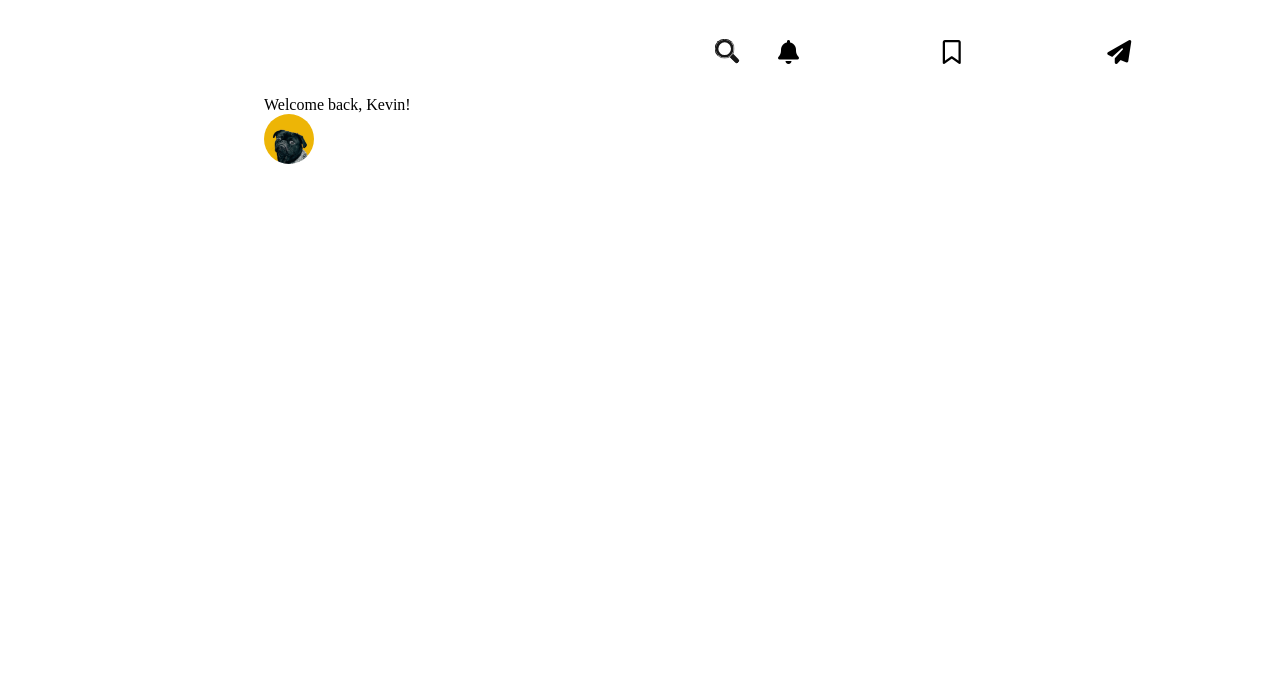
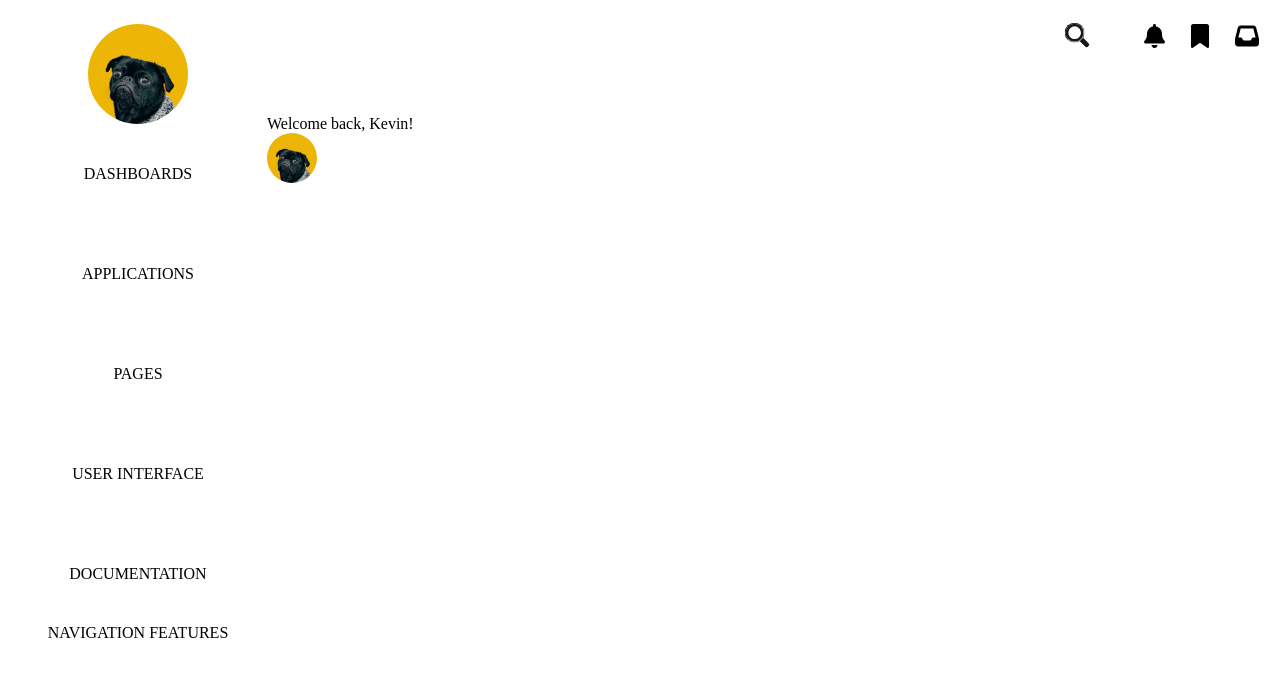
Before and after one commit to kevinkip/Admin-Dashboard, a website: page index.html in a window 1280 px wide. Drawn offline with Linux system fonts and the light colour scheme.

Commit message:
added side panel

```diff
--- a/index.html
+++ b/index.html
@@ -12,18 +12,24 @@
     <div class="container">
         <div class="header">
             <div class="top">
-                <div>
+                <!-- <div>
                     <form action="" class="search-bar">
                         <input type="search" name="search" pattern=".*\S.*" required>
                         <button class="search-btn" type="submit">
                             <span>Search</span>
                         </button>
                     </form>
-                </div>
+                </div> -->
                 <div class="notifications">
+                    <form action="" class="search-bar">
+                        <input type="search" name="search" pattern=".*\S.*" required>
+                        <button class="search-btn" type="submit">
+                            <span>Search</span>
+                        </button>
+                    </form>
                     <i class="fa fa-solid fa-bell fa-xl"></i>
-                    <i class="fa fa-sharp fa-regular fa-bookmark fa-xl"></i>
-                    <i class="fa fa-duotone fa-paper-plane fa-xl"></i>
+                    <i class="fa fa-sharp fa-solid fa-bookmark fa-xl"></i>
+                    <i class="fa fa-sharp fa-inbox fa-xl"></i>
                 </div>
             </div>
             <div class="bottom">
@@ -34,7 +40,15 @@
             </div>
         </div>
         <div class="sidebar">
-            <div class="logo"></div>
+            <div class="picture">
+                <div class="logo"></div>
+            </div>
+            <div class="side-content">DASHBOARDS</div>
+            <div class="side-content">APPLICATIONS</div>
+            <div class="side-content">PAGES</div>
+            <div class="side-content">USER INTERFACE</div>
+            <div class="side-content">DOCUMENTATION</div>
+            <div class="side-content">NAVIGATION FEATURES</div>
         </div>
         <div class="main-content">
 
--- a/styles.css
+++ b/styles.css
@@ -13,7 +13,9 @@
 .container{
     display: grid;
     grid-template-columns: 1fr 4fr;
+    grid-template-rows: repeat(3, 1fr);
     gap: 4px;
+    margin: 5px;
 }
 
 .header{
@@ -22,18 +24,63 @@
     grid-template-rows: repeat(2, 1fr);
 }
 
+.sidebar{
+    display: grid;
+    justify-content: center;
+    align-items: center;
+    grid-column: 1/2;
+    grid-row: 1/4;
+    grid-template-rows: repeat(6, 1fr);
+    margin: 1em;
+}
+
+.logo{
+    display: flex;
+    justify-content: center;
+    align-items: center;
+    background-image: url(./views/charlesdeluvio-Mv9hjnEUHR4-unsplash.jpg);
+    background-size: 100%;
+    background-repeat: no-repeat;
+    background-position: center;
+    width: 100px;
+    height: 100px;
+    border-radius: 50%;
+}
+
+.picture{
+    display: flex;
+    justify-content: center;
+}
+
+.side-content{
+    display: grid;
+    justify-content: center;
+}
+
 .top{
     display: inline-grid;
-    grid-template-columns: repeat(2, 1fr);
+    /* grid-template-columns: repeat(2, 1fr); */
     gap: 20px;
-    justify-content: center;
+    justify-content: right;
     align-items: center;
+    height: fit-content;
+}
+
+.fa{
+    padding: 8px;
+    margin: 0;
+}
+
+.fa:hover{
+    cursor: pointer;
 }
 
 .notifications{
-    display: grid;
-    grid-template-columns: repeat(3, 1fr);
-
+    display: flex;
+    flex-flow: row nowrap;
+    justify-content: center;
+    align-items: center;
+    gap: 10px;
 }
 
 .profile-picture{
@@ -75,7 +122,7 @@
 }
 .search-bar {
   margin: auto;
-  padding: 1.5em;
+  padding: 0.5em;
   justify-content: right;
   max-width: 30em;
 }
```
Also changed, not shown: views/1674022239887.jpeg (added), views/9-01.jpg (added), views/exercise-tracker.jpg (added), views/software-engineer.png (added).
